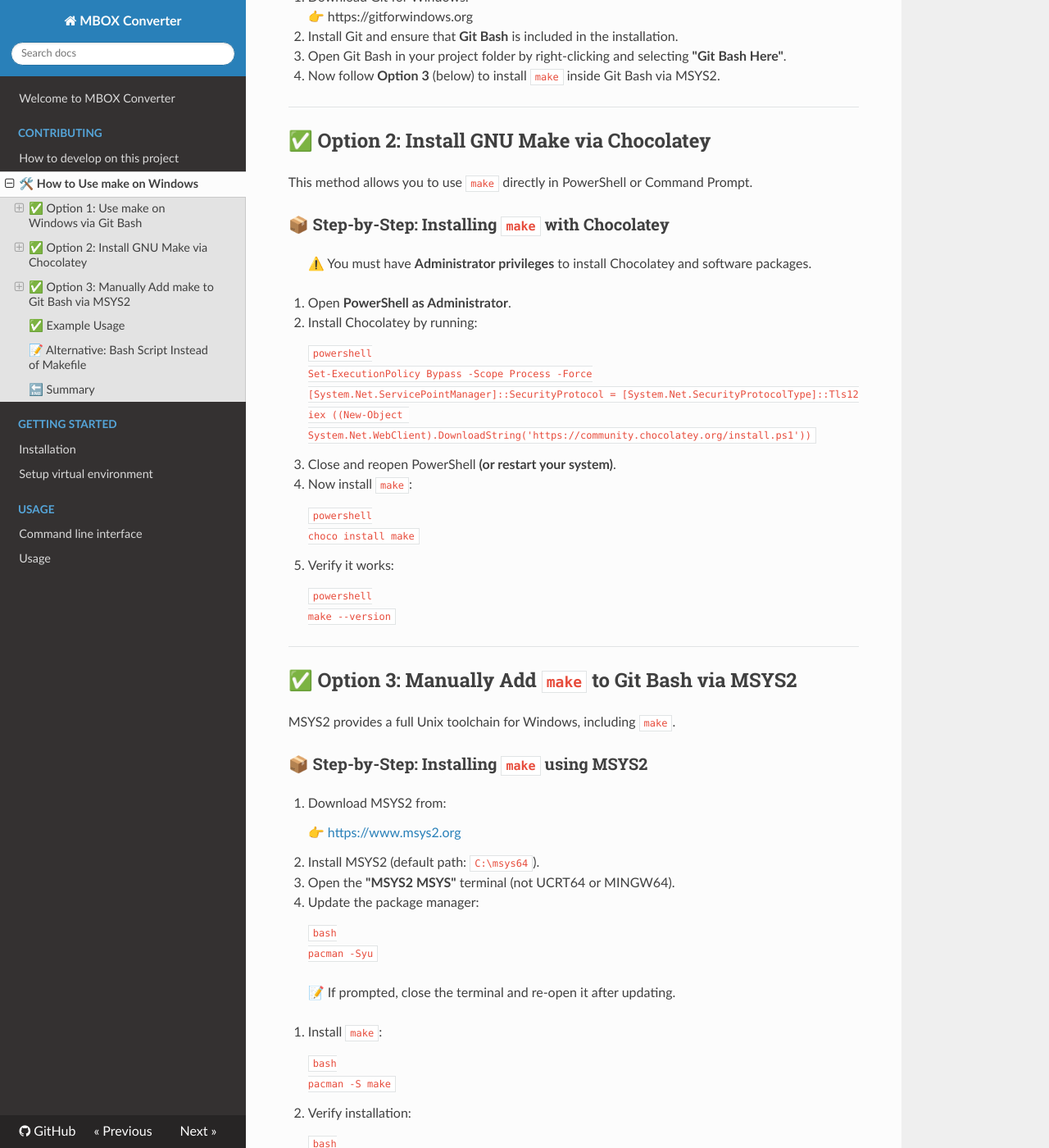
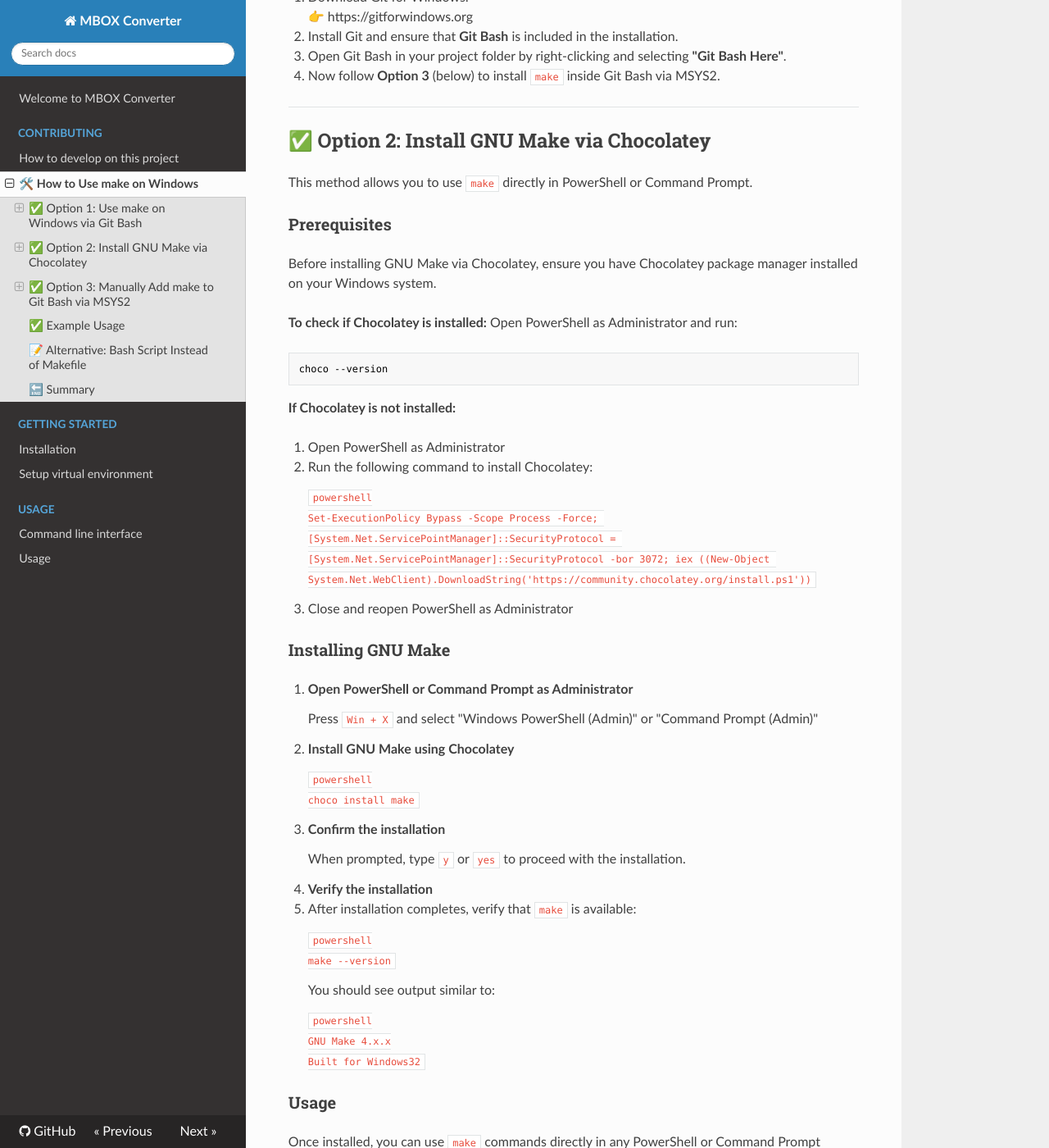
Before and after one commit to pamagister/mbox_converter, an MkDocs documentation site: the page built from docs/contributing/make_windows.md, in a window 1280 px wide and 1400 px high, scrolled down 453 px. Shown: the whole window at 82% size. Built offline with MkDocs 1.6.1, drawn with Linux system fonts in a browser that asks for light colours; nearby versions of some CDN libraries; some of the changed text lies outside the part shown.

Commit message:
restructure make_windows.md

````diff
--- a/docs/contributing/make_windows.md
+++ b/docs/contributing/make_windows.md
@@ -25,35 +25,84 @@ Git Bash provides a Unix-like shell on Windows. However, it **does not include `
 
 This method allows you to use `make` directly in PowerShell or Command Prompt.
 
-### 📦 Step-by-Step: Installing `make` with Chocolatey
+### Prerequisites
 
-> ⚠️ You must have **Administrator privileges** to install Chocolatey and software packages.
+Before installing GNU Make via Chocolatey, ensure you have Chocolatey package manager installed on your Windows system.
 
-1. Open **PowerShell as Administrator**.
+**To check if Chocolatey is installed:**
+Open PowerShell as Administrator and run:
+```powershell
+choco --version
+```
 
-2. Install Chocolatey by running:
+**If Chocolatey is not installed:**
+
+1. Open PowerShell as Administrator
+2. Run the following command to install Chocolatey:
 
     ```powershell
-    Set-ExecutionPolicy Bypass -Scope Process -Force
-    [System.Net.ServicePointManager]::SecurityProtocol = [System.Net.SecurityProtocolType]::Tls12
-    iex ((New-Object System.Net.WebClient).DownloadString('https://community.chocolatey.org/install.ps1'))
+    Set-ExecutionPolicy Bypass -Scope Process -Force; [System.Net.ServicePointManager]::SecurityProtocol = [System.Net.ServicePointManager]::SecurityProtocol -bor 3072; iex ((New-Object System.Net.WebClient).DownloadString('https://community.chocolatey.org/install.ps1'))
     ```
 
-3. Close and reopen PowerShell **(or restart your system)**.
+3. Close and reopen PowerShell as Administrator
 
-4. Now install `make`:
+### Installing GNU Make
+
+1. **Open PowerShell or Command Prompt as Administrator**
+
+    Press `Win + X` and select "Windows PowerShell (Admin)" or "Command Prompt (Admin)"
+
+2. **Install GNU Make using Chocolatey**
 
     ```powershell
     choco install make
     ```
 
-5. Verify it works:
+3. **Confirm the installation**
+
+    When prompted, type `y` or `yes` to proceed with the installation.
+
+4. **Verify the installation**
+
+5. After installation completes, verify that `make` is available:
 
     ```powershell
     make --version
     ```
 
----
+    You should see output similar to:
+
+    ```powershell
+    GNU Make 4.x.x
+    Built for Windows32
+    ```
+
+### Usage
+
+Once installed, you can use `make` commands directly in any PowerShell or Command Prompt window:
+
+```powershell
+# Navigate to your project directory
+cd path\to\your\project
+
+# Run make commands
+make
+make build
+make clean
+```
+
+### Troubleshooting
+
+**If `make` command is not recognized:**
+1. Close and reopen your terminal
+2. Check if the installation path is in your system PATH environment variable
+3. Try running `refreshenv` in PowerShell to refresh environment variables
+
+**To uninstall:**
+```powershell
+choco uninstall make
+```
+
 
 ## ✅ Option 3: Manually Add `make` to Git Bash via MSYS2
 
@@ -75,7 +124,7 @@ MSYS2 provides a full Unix toolchain for Windows, including `make`.
     pacman -Syu
     ```
 
-   > 📝 If prompted, close the terminal and re-open it after updating.
+    📝 If prompted, close the terminal and re-open it after updating.
 
 5. Install `make`:
 
@@ -115,9 +164,9 @@ To use `make` in Git Bash (or any terminal), you must add it to your system's PA
 
 6. Test in Git Bash:
 
-   ```bash
-   make --version
-   ```
+    ```bash
+    make --version
+    ```
 
 ---
 
````
Also changed, not shown: other parts of docs/contributing/make_windows.md (+4 -4 lines).
